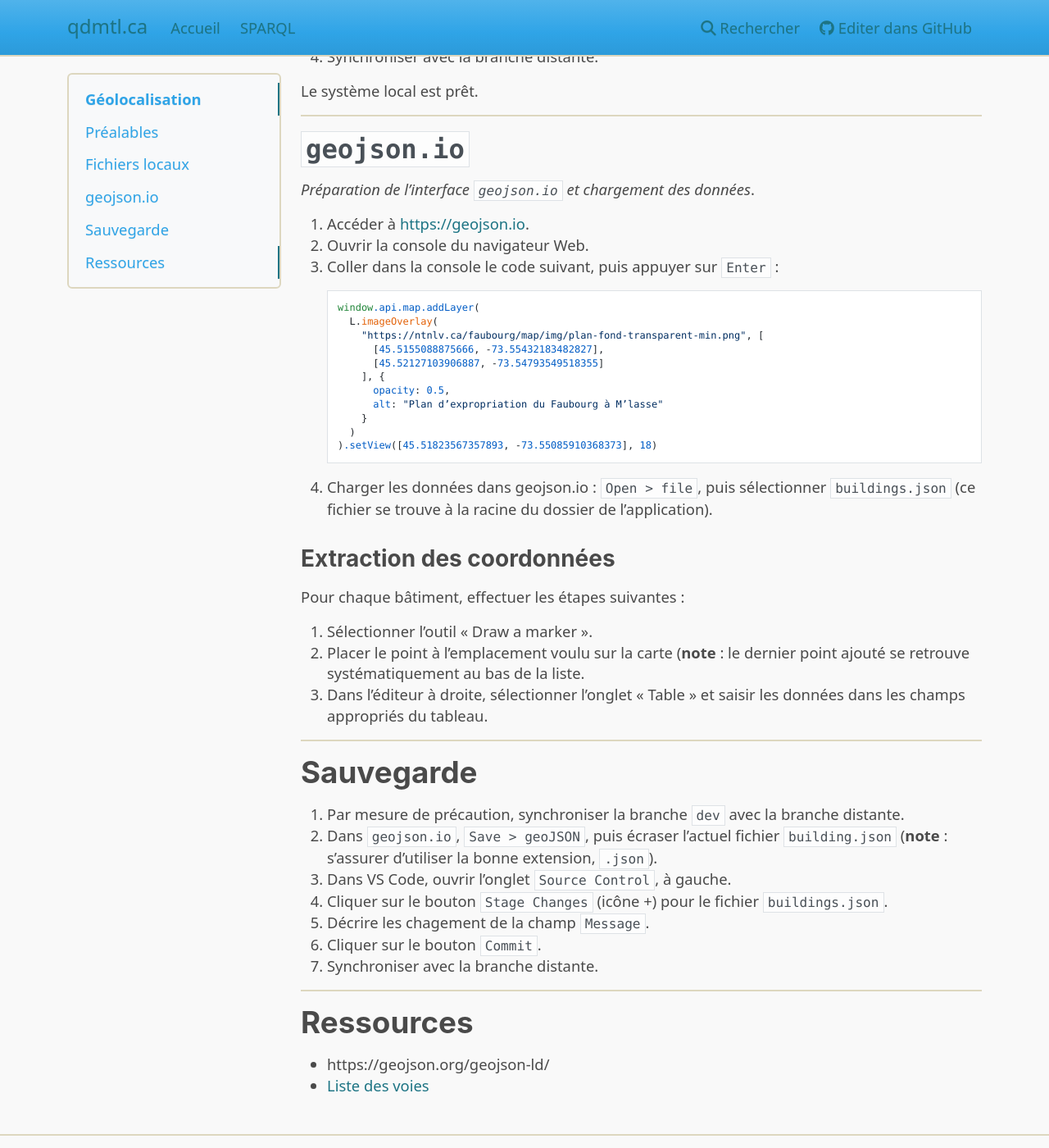
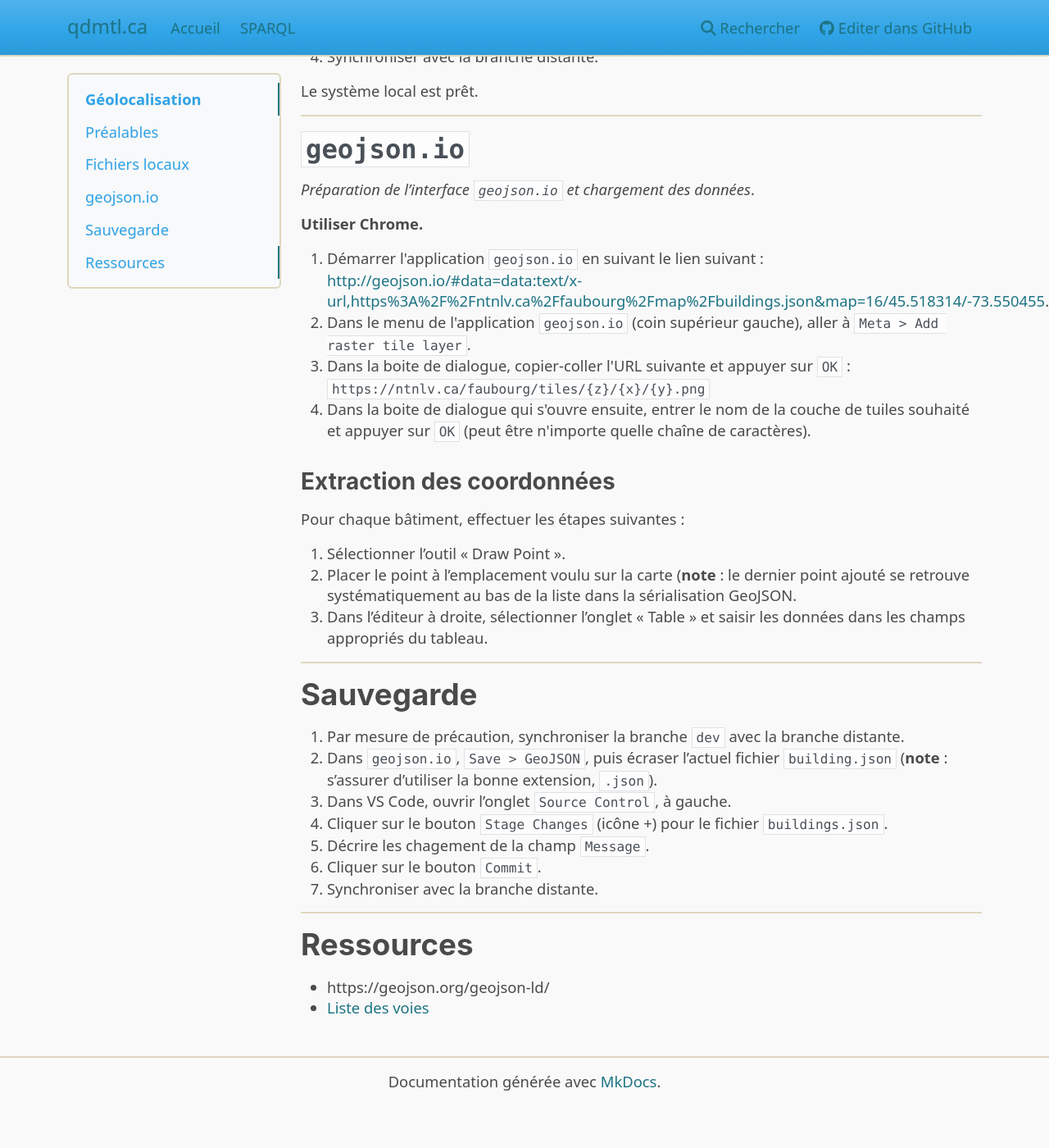
Before and after one commit to qdmtl/qdmtl-www, an MkDocs documentation site: the page built from docs/protocole.md, in a window 1280 px wide and 1400 px high, scrolled down 1017 px. Shown: the whole window at 82% size. Built offline with MkDocs 1.6.1, drawn with Linux system fonts in a browser that asks for light colours; nearby versions of some CDN libraries; after the commit the page ends 2365 px from its top, so only the background shows below that.

Commit message:
Maj du protocole car nouvelle API de geojson.io

```diff
--- a/docs/protocole.md
+++ b/docs/protocole.md
@@ -45,36 +45,25 @@ Le système local est prêt.
 
 *Préparation de l’interface `geojson.io` et chargement des données*.
 
-1. Accéder à [https://geojson.io](https://geojson.io).
-1. Ouvrir la console du navigateur Web.
-1. Coller dans la console le code suivant, puis appuyer sur `Enter` :
+**Utiliser Chrome.**
 
-        window.api.map.addLayer(
-          L.imageOverlay(
-            "https://ntnlv.ca/faubourg/map/img/plan-fond-transparent-min.png", [
-              [45.5155088875666, -73.55432183482827],
-              [45.52127103906887, -73.54793549518355]
-            ], {
-              opacity: 0.5,
-              alt: "Plan d’expropriation du Faubourg à M’lasse"
-            }
-          )
-        ).setView([45.51823567357893, -73.55085910368373], 18)
-
-1. Charger les données dans geojson.io : `Open > file`, puis sélectionner `buildings.json` (ce fichier se trouve à la racine du dossier de l’application).
+1. Démarrer l'application `geojson.io` en suivant le lien suivant : [http://geojson.io/#data=data:text/x-url,https%3A%2F%2Fntnlv.ca%2Ffaubourg%2Fmap%2Fbuildings.json&map=16/45.518314/-73.550455](http://geojson.io/#data=data:text/x-url,https%3A%2F%2Fntnlv.ca%2Ffaubourg%2Fmap%2Fbuildings.json&map=16/45.518314/-73.550455).
+1. Dans le menu de l'application `geojson.io` (coin supérieur gauche), aller à `Meta > Add raster tile layer`.
+1. Dans la boite de dialogue, copier-coller l'URL suivante et appuyer sur `OK` : `https://ntnlv.ca/faubourg/tiles/{z}/{x}/{y}.png`
+1. Dans la boite de dialogue qui s'ouvre ensuite, entrer le nom de la couche de tuiles souhaité et appuyer sur `OK` (peut être n'importe quelle chaîne de caractères).
 
 ### Extraction des coordonnées
 
 Pour chaque bâtiment, effectuer les étapes suivantes :
 
-1. Sélectionner l’outil « Draw a marker ».
-1. Placer le point à l’emplacement voulu sur la carte (**note** : le dernier point ajouté se retrouve systématiquement au bas de la liste.
+1. Sélectionner l’outil « Draw Point ».
+1. Placer le point à l’emplacement voulu sur la carte (**note** : le dernier point ajouté se retrouve systématiquement au bas de la liste dans la sérialisation GeoJSON.
 1. Dans l’éditeur à droite, sélectionner l’onglet « Table » et saisir les données dans les champs appropriés du tableau.
 
 ## Sauvegarde
 
 1. Par mesure de précaution, synchroniser la branche `dev` avec la branche distante.
-1. Dans `geojson.io`, `Save > geoJSON`, puis écraser l’actuel fichier `building.json` (**note** : s’assurer d’utiliser la bonne extension, `.json`).
+1. Dans `geojson.io`, `Save > GeoJSON`, puis écraser l’actuel fichier `building.json` (**note** : s’assurer d’utiliser la bonne extension, `.json`).
 1. Dans VS Code, ouvrir l’onglet `Source Control`, à gauche.
 1. Cliquer sur le bouton `Stage Changes` (icône +) pour le fichier `buildings.json`.
 1. Décrire les chagement de la champ `Message`.
```
